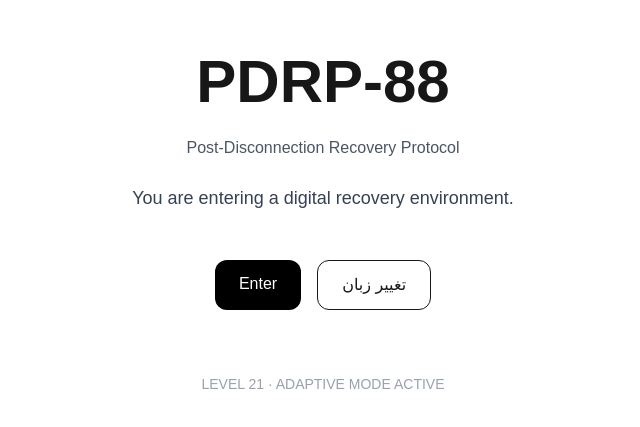
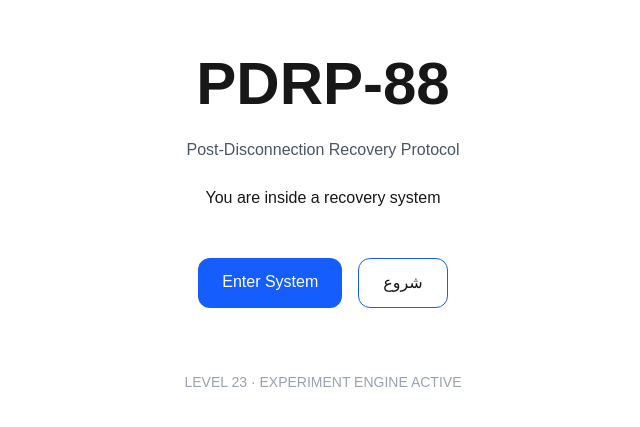
Before and after one commit to axamir/PDRP-88, a Next.js app: page / in a window 1280 px wide. Shown: the part 177-604 px from the top of the page, without its empty margins (317-957 px from the left). Built offline with nearby package versions, Linux system fonts and the light colour scheme.

Commit message:
LEVEL 23: experiment engine + CTA optimization layer

```diff
--- /dev/null
+++ b/src/app/api/event/route.ts
@@ -0,0 +1,11 @@
+export async function POST(req: Request) {
+  try {
+    const body = await req.json();
+
+    console.log("EVENT RECEIVED:", body);
+
+    return Response.json({ ok: true });
+  } catch (e) {
+    return Response.json({ ok: false }, { status: 500 });
+  }
+}
--- a/src/app/page.tsx
+++ b/src/app/page.tsx
@@ -2,12 +2,21 @@
 
 import { useEffect, useState } from "react";
 import { detectIntent } from "@/lib/intent";
+import { track } from "@/lib/events";
+import { getVariant } from "@/lib/experiment";
 
 export default function Home() {
   const [intent, setIntent] = useState("loading");
+  const [variant, setVariant] = useState("A");
 
   useEffect(() => {
-    setIntent(detectIntent());
+    const detected = detectIntent();
+    setIntent(detected);
+
+    track("page_view", { detected });
+
+    const v = getVariant("landing_cta");
+    setVariant(v);
   }, []);
 
   return (
@@ -21,38 +30,68 @@ export default function Home() {
           Post-Disconnection Recovery Protocol
         </p>
 
+        {/* Adaptive message */}
         {intent === "fa_user" && (
-          <p className="text-lg text-gray-700">
-            شما وارد یک سیستم بازیابی دیجیتال شده‌اید.
-          </p>
+          <p>شما وارد محیط بازیابی شدید</p>
         )}
 
         {intent === "en_user" && (
-          <p className="text-lg text-gray-700">
-            You are entering a digital recovery environment.
-          </p>
+          <p>You are inside a recovery system</p>
         )}
 
         {intent === "global_user" && (
-          <p className="text-lg text-gray-700">
-            Adaptive system initializing...
-          </p>
+          <p>System initializing...</p>
         )}
 
+        {/* EXPERIMENTAL CTA */}
         <div className="flex gap-4 justify-center pt-6">
-          <a className="px-6 py-3 bg-black text-white rounded-xl" href="/en">
-            Enter
-          </a>
-          <a className="px-6 py-3 border rounded-xl" href="/fa">
-            تغییر زبان
-          </a>
+
+          {variant === "A" ? (
+            <>
+              <a
+                href="/en"
+                onClick={() => track("cta_click", { type: "A_enter_en" })}
+                className="px-6 py-3 bg-black text-white rounded-xl"
+              >
+                Start Recovery
+              </a>
+
+              <a
+                href="/fa"
+                onClick={() => track("cta_click", { type: "A_enter_fa" })}
+                className="px-6 py-3 border rounded-xl"
+              >
+                ورود
+              </a>
+            </>
+          ) : (
+            <>
+              <a
+                href="/en"
+                onClick={() => track("cta_click", { type: "B_enter_en" })}
+                className="px-6 py-3 bg-blue-600 text-white rounded-xl"
+              >
+                Enter System
+              </a>
+
+              <a
+                href="/fa"
+                onClick={() => track("cta_click", { type: "B_enter_fa" })}
+                className="px-6 py-3 border border-blue-600 rounded-xl"
+              >
+                شروع
+              </a>
+            </>
+          )}
+
         </div>
 
         <div className="text-sm text-gray-400 pt-10">
-          LEVEL 21 · ADAPTIVE MODE ACTIVE
+          LEVEL 23 · EXPERIMENT ENGINE ACTIVE
         </div>
 
       </div>
+
     </main>
   );
 }
--- /dev/null
+++ b/src/lib/events.ts
@@ -0,0 +1,21 @@
+export type EventName =
+  | "page_view"
+  | "cta_click"
+  | "language_select"
+  | "exit_intent";
+
+export function track(event: EventName, data?: Record<string, any>) {
+  if (typeof window === "undefined") return;
+
+  const payload = {
+    event,
+    data: data || {},
+    timestamp: Date.now(),
+    url: window.location.href,
+  };
+
+  console.log("[PDRP-88 EVENT]", payload);
+
+  // lightweight send (Vercel Analytics auto + optional extension)
+  navigator.sendBeacon?.("/api/event", JSON.stringify(payload));
+}
--- /dev/null
+++ b/src/lib/experiment.ts
@@ -0,0 +1,13 @@
+type Variant = "A" | "B";
+
+export function getVariant(key: string): Variant {
+  if (typeof window === "undefined") return "A";
+
+  const stored = localStorage.getItem(`exp_${key}`);
+  if (stored === "A" || stored === "B") return stored;
+
+  const variant: Variant = Math.random() > 0.5 ? "A" : "B";
+  localStorage.setItem(`exp_${key}`, variant);
+
+  return variant;
+}
--- /dev/null
+++ b/src/lib/scoring.ts
@@ -0,0 +1,10 @@
+export function scoreClick(type: string) {
+  const weights: Record<string, number> = {
+    enter_en: 10,
+    enter_fa: 8,
+    scroll: 2,
+    exit: -5,
+  };
+
+  return weights[type] || 1;
+}
```
